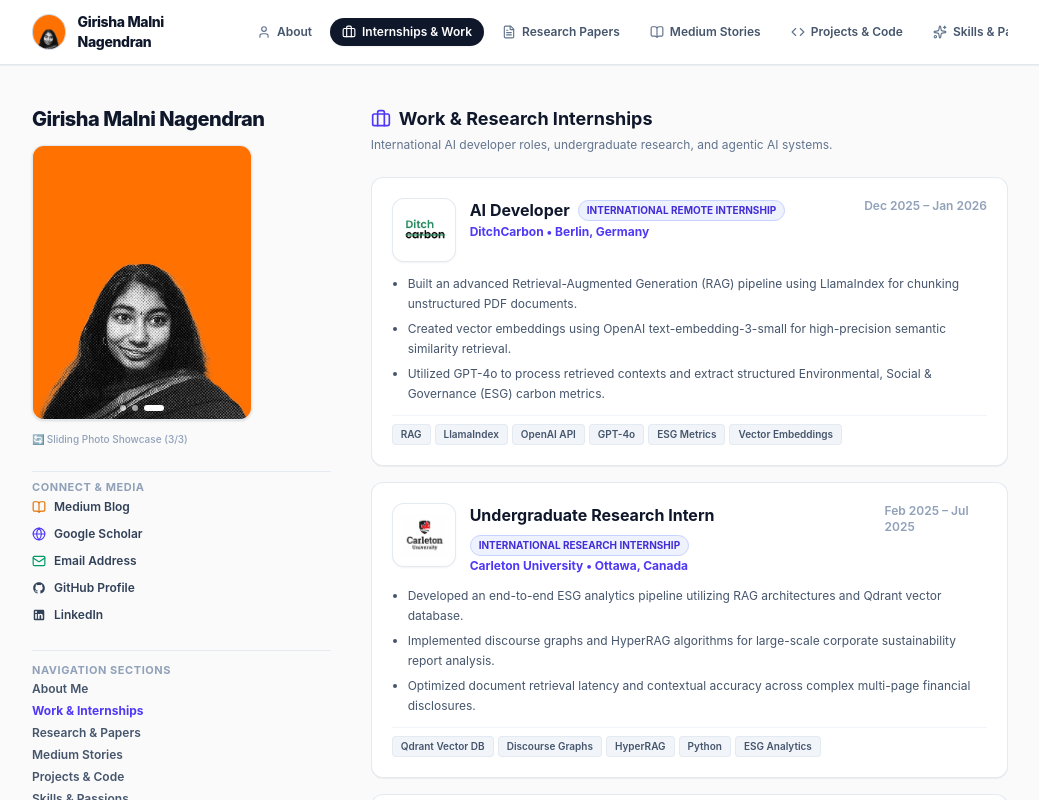
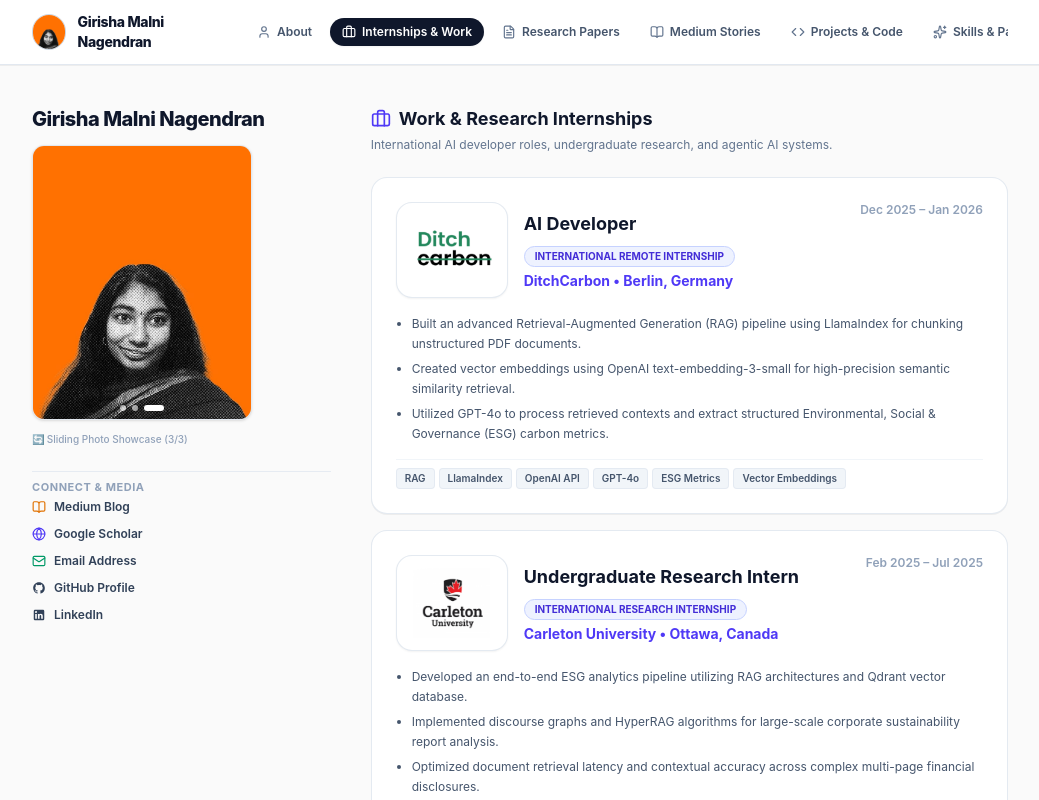
Before and after one commit to Girisha-Malni-builds01/portfolio-girishamalni, a React (Vite) app: page / in a window 1280 px wide. Both pictures are taken after a click on the button "Internships & Work". Shown: the top 800 px of the page, without its empty margins (120-1159 px from the left). Built offline with nearby package versions, Linux system fonts and the light colour scheme.

Commit message:
fix: Enlarge internship logos even more and remove sidebar navigation section

```diff
--- a/src/App.jsx
+++ b/src/App.jsx
@@ -238,29 +238,6 @@
               </div>
             </div>
 
-            {/* Sidebar Tab Shortcuts in Sentence Case */}
-            <div className="pt-3 space-y-1.5 text-xs text-slate-600 font-semibold border-t border-slate-200/80">
-              <span className="text-[11px] font-bold uppercase tracking-wider text-slate-400 block mb-1">Navigation Sections</span>
-              <div>
-                <button onClick={() => setActiveTab('about')} className={`hover:text-slate-900 transition-colors ${activeTab === 'about' ? 'text-indigo-600 font-bold' : ''}`}>About Me</button>
-              </div>
-              <div>
-                <button onClick={() => setActiveTab('internships')} className={`hover:text-slate-900 transition-colors ${activeTab === 'internships' ? 'text-indigo-600 font-bold' : ''}`}>Work & Internships</button>
-              </div>
-              <div>
-                <button onClick={() => setActiveTab('research')} className={`hover:text-slate-900 transition-colors ${activeTab === 'research' ? 'text-indigo-600 font-bold' : ''}`}>Research & Papers</button>
-              </div>
-              <div>
-                <button onClick={() => setActiveTab('medium')} className={`hover:text-slate-900 transition-colors ${activeTab === 'medium' ? 'text-indigo-600 font-bold' : ''}`}>Medium Stories</button>
-              </div>
-              <div>
-                <button onClick={() => setActiveTab('projects')} className={`hover:text-slate-900 transition-colors ${activeTab === 'projects' ? 'text-indigo-600 font-bold' : ''}`}>Projects & Code</button>
-              </div>
-              <div>
-                <button onClick={() => setActiveTab('skills')} className={`hover:text-slate-900 transition-colors ${activeTab === 'skills' ? 'text-indigo-600 font-bold' : ''}`}>Skills & Passions</button>
-              </div>
-            </div>
-
           </div>
 
           {/* RIGHT COLUMN: TAB-BASED CONTENT AREA */}
@@ -354,27 +331,27 @@
 
                 <div className="space-y-4">
                   {experiences.map((exp, idx) => (
-                    <div key={idx} className="bg-white rounded-xl border border-slate-200/90 p-4 sm:p-5 space-y-3 shadow-2xs">
-                      <div className="flex flex-col sm:flex-row items-start justify-between gap-3">
-                        <div className="flex items-center sm:items-start space-x-3.5">
+                    <div key={idx} className="bg-white rounded-2xl border border-slate-200/90 p-5 sm:p-6 space-y-4 shadow-2xs">
+                      <div className="flex flex-col sm:flex-row items-start justify-between gap-4">
+                        <div className="flex flex-col sm:flex-row items-start sm:items-center gap-4">
                           {exp.logo && (
-                            <div className="w-14 h-14 sm:w-16 sm:h-16 rounded-xl bg-white border border-slate-200/90 p-2 flex items-center justify-center shrink-0 shadow-xs">
+                            <div className="w-20 h-20 sm:w-28 sm:h-24 rounded-2xl bg-white border border-slate-200/90 p-3 flex items-center justify-center shrink-0 shadow-xs hover:scale-102 transition-transform">
                               <img src={exp.logo} alt={exp.company} className="max-w-full max-h-full object-contain" />
                             </div>
                           )}
-                          <div>
+                          <div className="space-y-1">
                             <div className="flex flex-wrap items-center gap-2">
-                              <h3 className="text-sm sm:text-base font-bold text-slate-900">{exp.role}</h3>
-                              <span className="text-[10px] font-bold uppercase px-2 py-0.5 rounded-full bg-indigo-50 text-indigo-700 border border-indigo-200">
+                              <h3 className="text-base sm:text-lg font-bold text-slate-900">{exp.role}</h3>
+                              <span className="text-[10px] font-bold uppercase px-2.5 py-0.5 rounded-full bg-indigo-50 text-indigo-700 border border-indigo-200">
                                 {exp.badge}
                               </span>
                             </div>
-                            <p className="text-xs font-bold text-indigo-600 mt-0.5">
+                            <p className="text-xs sm:text-sm font-bold text-indigo-600">
                               {exp.company} • {exp.location}
                             </p>
                           </div>
                         </div>
-                        <span className="text-xs font-semibold text-slate-400 self-start sm:self-auto">{exp.period}</span>
+                        <span className="text-xs font-semibold text-slate-400 self-start sm:self-auto shrink-0">{exp.period}</span>
                       </div>
 
                       <ul className="space-y-1.5 text-xs text-slate-600 pl-4 list-disc">
```
